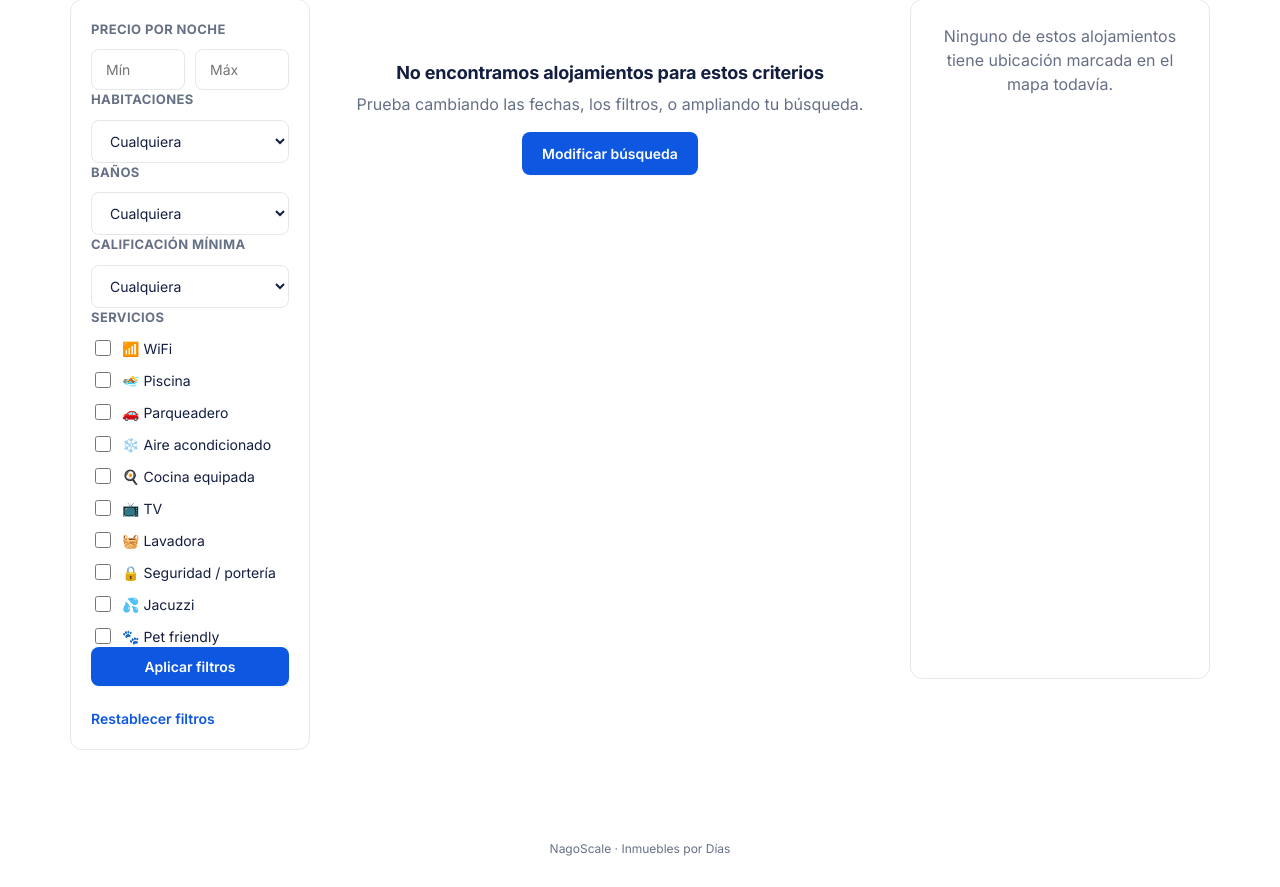
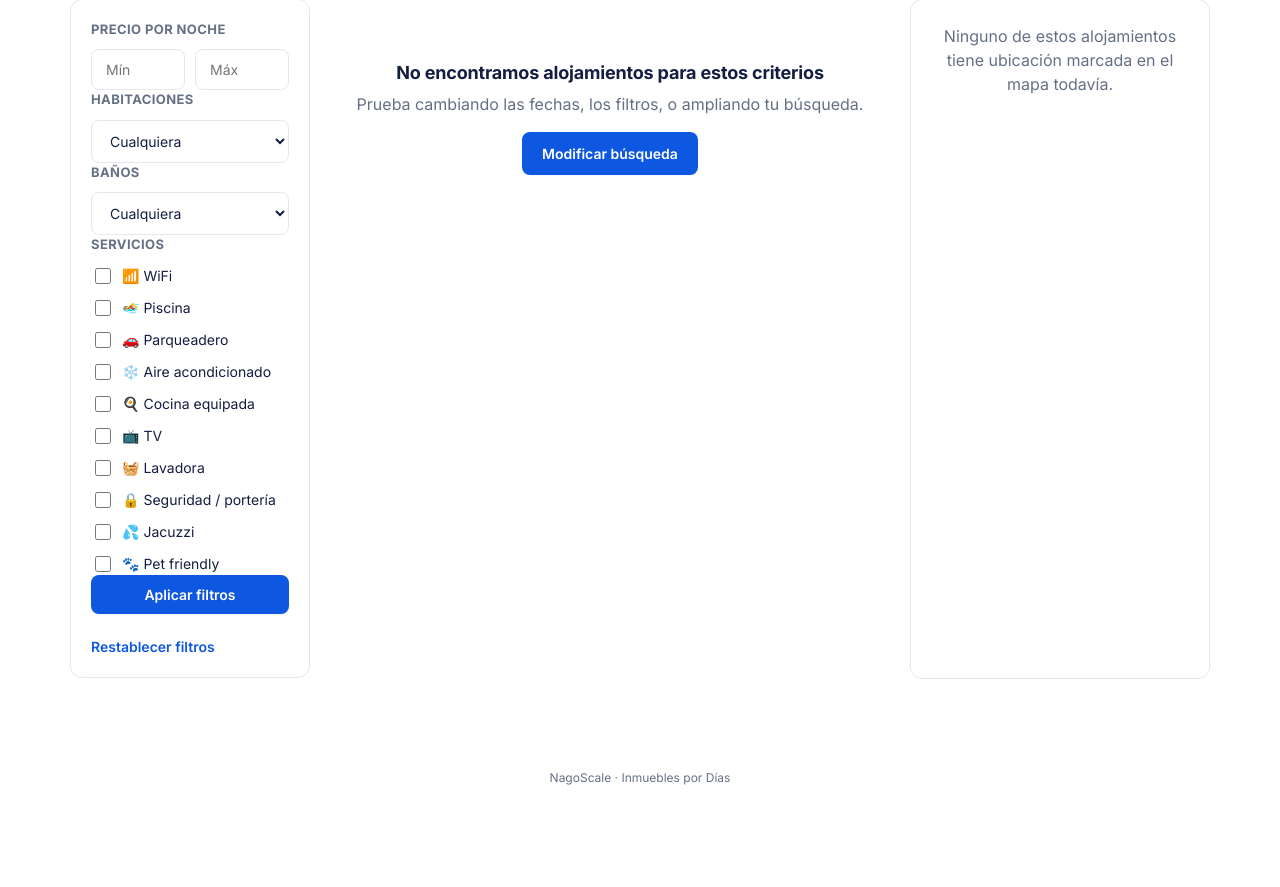
Before and after one commit to naundejesus/nagoscale, a PHP site: page /alojamientos.php in a window 1280 px wide. Shown: the part 453-1340 px from the top of the page. After the commit the page ends 1238 px from the top, so only its background shows below. Run offline with PHP 8.4, Linux system fonts and the light colour scheme; data that the repository does not hold is empty.

Commit message:
Quitar filtro de calificación mínima en front de usuario

```diff
--- a/alojamientos.php
+++ b/alojamientos.php
@@ -11,7 +11,6 @@ $precioMin = $_GET['precio_min'] ?? '';
 $precioMax = $_GET['precio_max'] ?? '';
 $habitacionesMin = (int) ($_GET['habitaciones_min'] ?? 0);
 $banosMin = (int) ($_GET['banos_min'] ?? 0);
-$calificacionMin = (int) ($_GET['calificacion_min'] ?? 0);
 $amenidadesSeleccionadas = array_intersect(
     (array) ($_GET['amenidades'] ?? []),
     array_keys(amenidades_disponibles())
@@ -74,11 +73,6 @@ $sql = "SELECT a.*,
         FROM apartamentos a";
 if ($where) {
     $sql .= ' WHERE ' . implode(' AND ', $where);
-}
-
-if ($calificacionMin > 0) {
-    $sql = "SELECT * FROM ($sql) t WHERE t.promedio_calificacion >= ?";
-    $params[] = $calificacionMin;
 }
 
 $sql .= " ORDER BY $ordenSql";
@@ -189,16 +183,6 @@ $pageTitle = 'Todos los alojamientos disponibles';
             <option value="0">Cualquiera</option>
             <?php for ($i = 1; $i <= 4; $i++): ?>
               <option value="<?= $i ?>" <?= $banosMin === $i ? 'selected' : '' ?>><?= $i ?>+</option>
-            <?php endfor; ?>
-          </select>
-        </div>
-
-        <div class="ne-filter-group">
-          <h3>Calificación mínima</h3>
-          <select name="calificacion_min">
-            <option value="0">Cualquiera</option>
-            <?php for ($i = 5; $i >= 1; $i--): ?>
-              <option value="<?= $i ?>" <?= $calificacionMin === $i ? 'selected' : '' ?>><?= $i ?>+ estrellas</option>
             <?php endfor; ?>
           </select>
         </div>
```
Also changed, not shown: reservar.php (+0 -16 lines).
